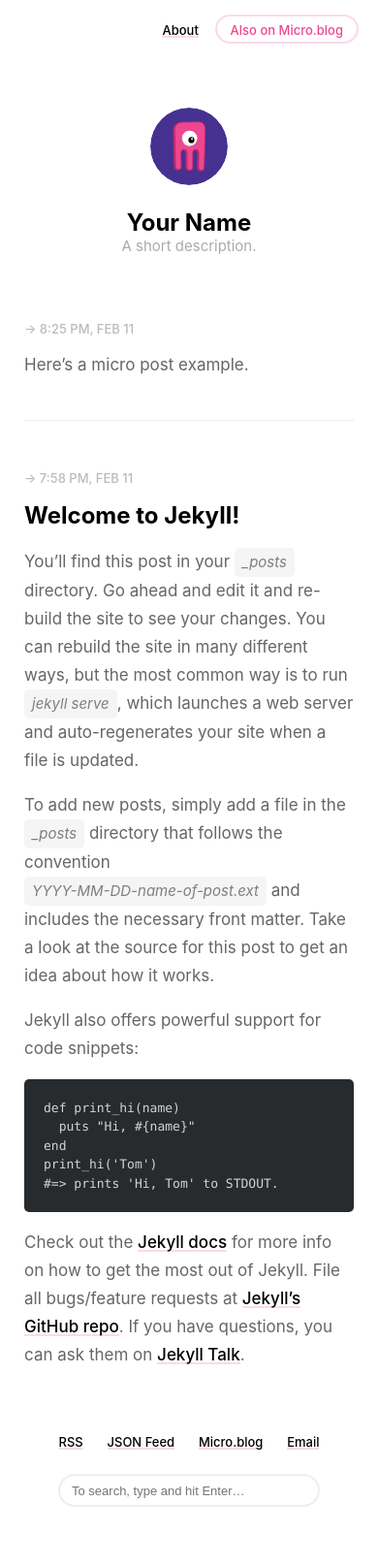
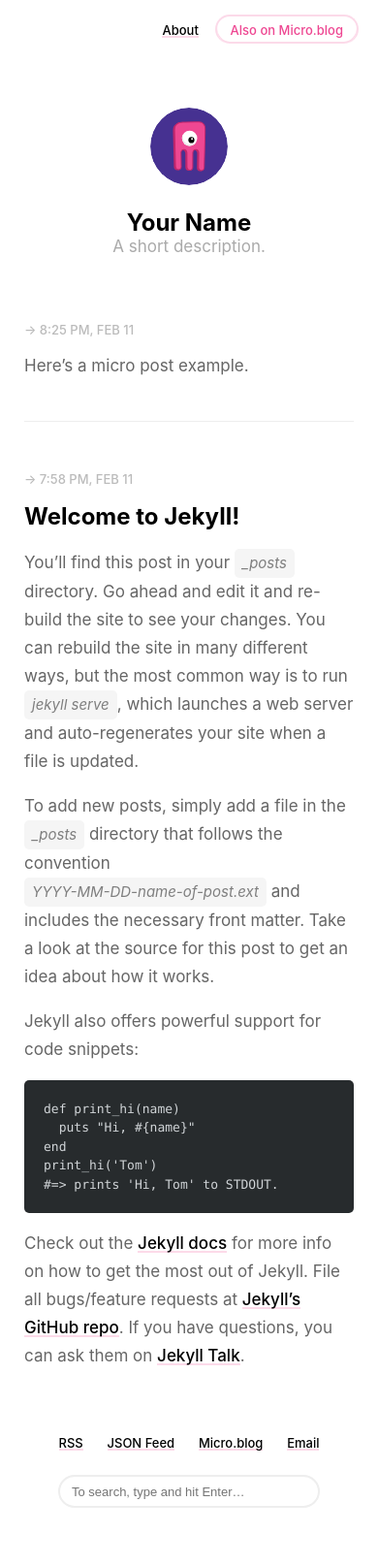
Before and after one commit to microdotblog/theme-marfa, a Jekyll site: the page built from index.html, in a window 390 px wide. Shown: the whole page at 97% size. Built offline with Jekyll 4.4.1, drawn with Linux system fonts in a browser that asks for light colours; the list of posts is cut into pages by our own code.

Commit message:
.post-body li spacing and mobile h4 tweaks

```diff
--- a/assets/css/style.css
+++ b/assets/css/style.css
@@ -13,7 +13,7 @@ html,body,div,span,applet,object,iframe,h1,h2,h3,h4,h5,h6,p,blockquote,pre,a,abb
 }
 
 /* Spacing */
-.highlight, .post h1, h2, h3, h4, h5, h6, p, .post-body ul, pre ::before {
+.highlight, .post h1, h2, h3, h4, h5, h6, p, .post-body ul, .post-body li, .bio li, pre ::before {
 	margin-top: 1em;
 }
 
@@ -482,7 +482,7 @@ h2.headline {
 	}
 
 	h4 {
-		font-size: 15px;
+		font-size: 17px;
 	}
 
 	h5 {
```
